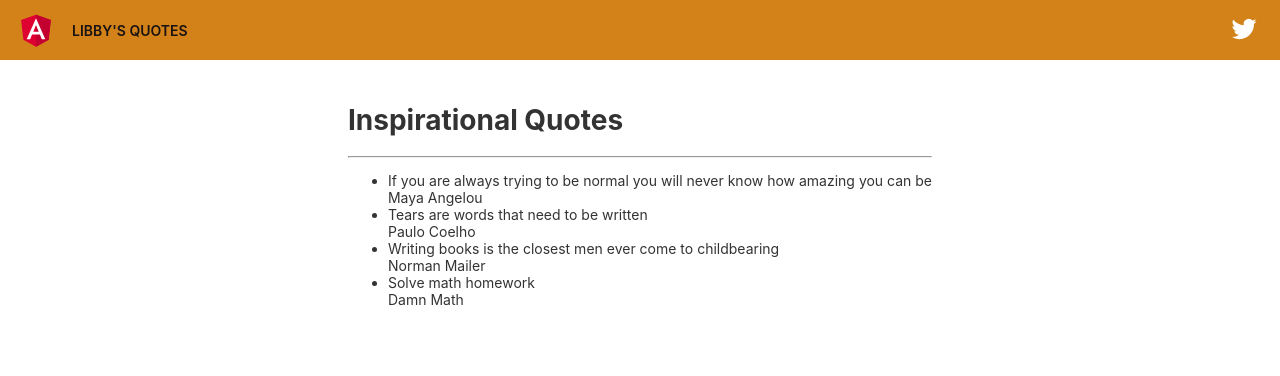
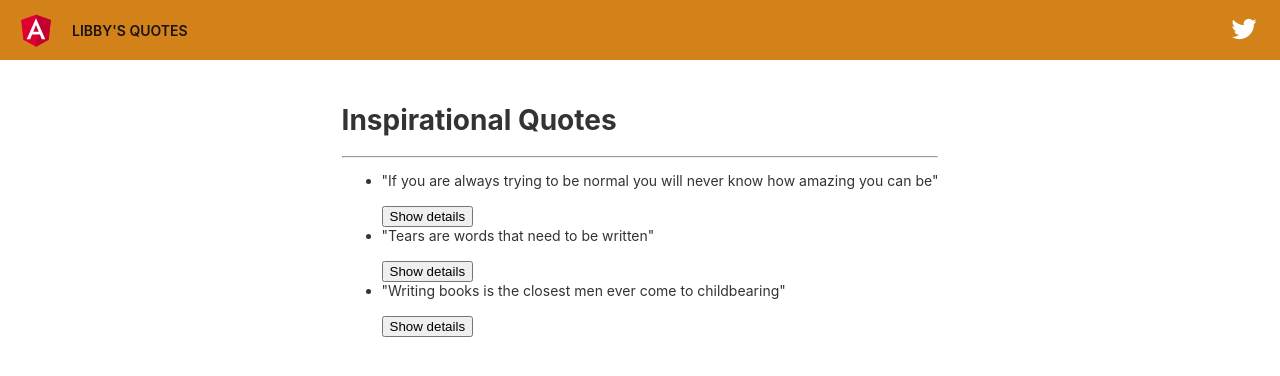
Before and after one commit to Libb521/quotes, an Angular app: page / in a window 1280 px wide. Shown: the top 376 px of the page. Built offline with nearby package versions, Linux system fonts and the light colour scheme.

Commit message:
rectified the few components that were brining errors in the quote-detail.ts file

```diff
--- a/src/app/quote-detail/quote-detail.component.html
+++ b/src/app/quote-detail/quote-detail.component.html
@@ -1,3 +1,2 @@
-<p>
-  {{quotes.description}}
-</p>
+<p>{{quote.description}}</p>
+<button (click)= 'goalComplete(true)'>Complete</button>
--- a/src/app/quote-detail/quote-detail.component.ts
+++ b/src/app/quote-detail/quote-detail.component.ts
@@ -9,7 +9,7 @@ import { Quotes} from '../quotes';
 export class QuoteDetailComponent implements OnInit {
 
 
-  @Input() quotes: Quotes
+  @Input() quote: Quotes
 
   upvotes=0;
   downvotes=0;
--- a/src/app/quote/quote.component.html
+++ b/src/app/quote/quote.component.html
@@ -1,15 +1,17 @@
 
-    <div>
+
       <h1>Inspirational Quotes</h1>
       <hr>
       <ul>
-        <li *ngFor='let quote of quotes'>
-          {{quote.name}} <br>
-          {{quote.description}}
-          <!-- <app-quote-detail [quotes]='Quotes'></app-quote-detail> -->
-        </li>
+        <div *ngFor='let quote of quotes;let i = index'>
+          <li>{{quote.name}}</li> <br>
+          <!-- <li>{{quote.description}}</li> -->
+          <button (click)='toggleDetails(i)'>Show details</button>
+    <app-quote-detail *ngIf='quote.showDescription' [quote]='quote'></app-quote-detail>
+    </div>
     </ul>
-    </div>
+    <p *ngIf='quotes.length > 5'>You have too many goals</p>
+
 
     <!-- <button class="btn btn-info" (click)="upvote(i)">Upvote </button>
                     <button class="btn btn-info" (click)="downvote(i)">Downvote </button>
--- a/src/app/quote/quote.component.ts
+++ b/src/app/quote/quote.component.ts
@@ -9,11 +9,13 @@ import { Quotes } from '../quotes';
 export class QuoteComponent implements OnInit {
 
   quotes:Quotes [] = [
-    {id:1, name:'If you are always trying to be normal you will never know how amazing you can be',description:'Maya Angelou'},
-    {id:2, name:'Tears are words that need to be written',description:'Paulo Coelho'},
-    {id:3, name:'Writing books is the closest men ever come to childbearing',description:'Norman Mailer'},
-    {id:4, name:'Solve math homework',description:'Damn Math'},
+    new Quotes(1, '"If you are always trying to be normal you will never know how amazing you can be"', 'Maya Angelou'),
+    new Quotes(2, '"Tears are words that need to be written"', 'Paulo Coelho'),
+    new Quotes(3, '"Writing books is the closest men ever come to childbearing"', 'Norman Mailer'),
   ];
+  toggleDetails(index){
+    this.quotes[index].showDescription = !this.quotes[index].showDescription;
+  }
   constructor() { }
 
   ngOnInit() {
```
Also changed, not shown: src/app/app.component.html (+1 -18 lines).
